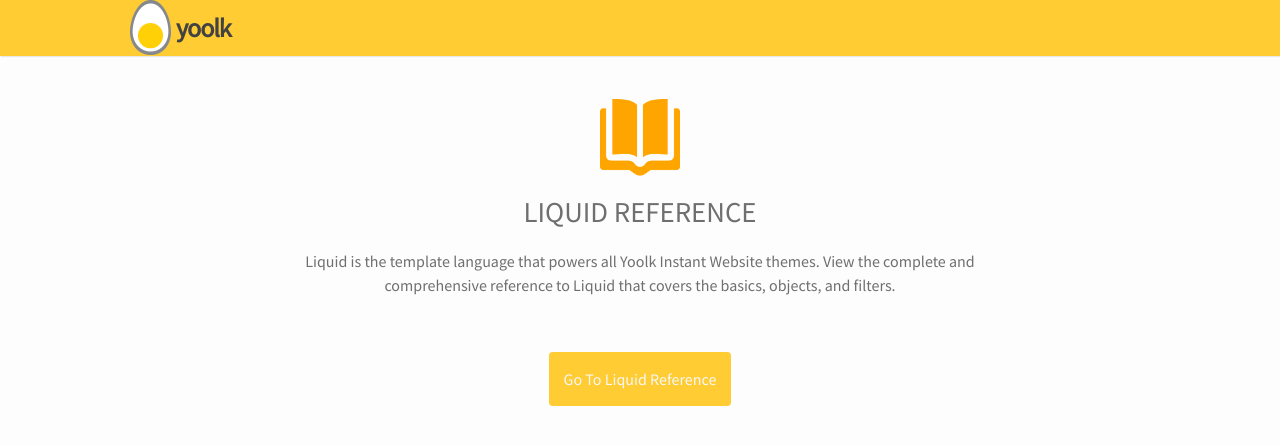
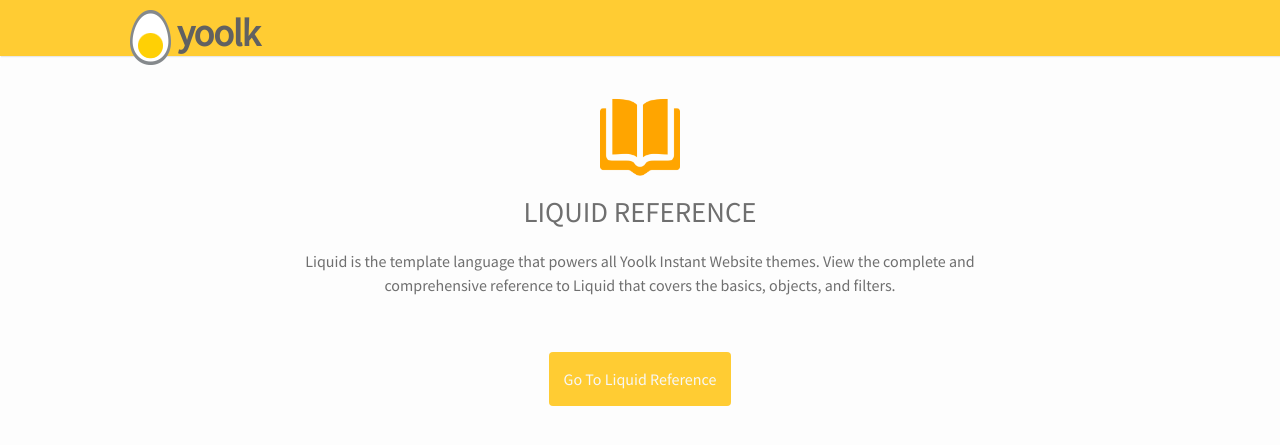
Before and after one commit to yoolk/liquid-documentation, a Jekyll site: the page built from index.markdown, in a window 1280 px wide. Shown: the top 445 px of the page. Built offline with Jekyll 4.4.1, drawn with Linux system fonts in a browser that asks for light colours; nearby versions of some CDN libraries.

Commit message:
:flags: custom style logo liquid doc

```diff
--- a/_includes/header.html
+++ b/_includes/header.html
@@ -1,6 +1,8 @@
 <header>
   <div class="container">
-    <img class="site-logo" src="{{ '/images/yoolk-logo.png' | prepend: site.baseurl }}" alt="yoolk logo">
-    <a class="site-title" href="{{ site.baseurl }}/">{{ site.title }}</a>
+    <a href="{{ site.baseurl }}/">
+      <img class="site-logo" src="{{ '/images/yoolk-logo.png' | prepend: site.baseurl }}" alt="yoolk logo">
+      <h1 class="site-title">{{ site.title }}</h1>
+    </a>
   </div>
 </header>
--- a/_sass/_layout.scss
+++ b/_sass/_layout.scss
@@ -11,18 +11,17 @@
 }
 
 .site-title {
-    font-size: 26px;
-    line-height: 56px;
-    letter-spacing: -1px;
-    margin-bottom: 0;
-    float: left;
-    color: $logo-color;
-    font-weight: bold;
-
-    &,
-    &:visited {
-        color: $grey-color-dark;
-    }
+  font-size: 38px;
+  line-height: 56px;
+  letter-spacing: -1px;
+  margin-bottom: 0;
+  float: left;
+  color: #616161 !important;
+  text-decoration: none !important;
+  font-weight: bold;
+  position: absolute;
+  left: 47px;
+  top: 5px;
 }
 
 .arrow_box {
@@ -77,6 +76,8 @@
 .site-logo {
   float: left;
   margin-right: 5px;
+  position: absolute;
+  top: 10px;
 }
 
 
@@ -112,6 +113,7 @@
   max-width: 1020px;
   height: auto;
   margin: 0 auto;
+  position: relative;
 }
 .table {
   max-width: 100%;
```
